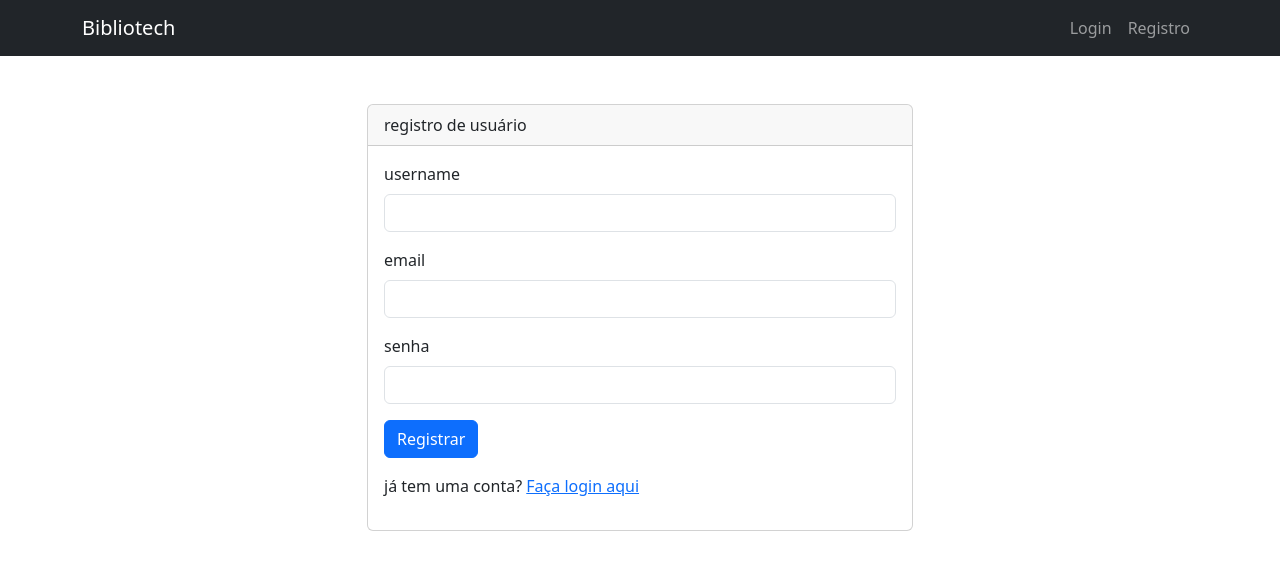
After one commit to lauroolim/bibliotech, a Flask app: page /auth/user/register in a window 1280 px wide. The commit adds this page. Shown: the top 570 px of the page. Run offline with Flask 3, Linux system fonts and the light colour scheme.

Commit message:
feat(auth): login and register users with MVC arch

```diff
--- a/app/__init__.py
+++ b/app/__init__.py
@@ -1,16 +1,44 @@
-from flask import Flask
+from flask import Flask, render_template
 from config import config
 from database import Database
+from flask_login import LoginManager
+from app.repositories.user_repository import PSQLUserRepository
+from app.controllers.auth_controller import AuthController
+import logging
+
+login_manager = LoginManager()
+
+login_manager = LoginManager()
+login_manager.login_view = 'auth.login'
+login_manager.login_message = 'Por favor, faça login para acessar esta página.'
+login_manager.login_message_category = 'info'
 
 def create_app(config_name='development'):
-    app = Flask(__name__)
+    app = Flask(__name__, template_folder='../templates', static_folder='../static')
     app.config.from_object(config[config_name])
 
-    from database import Database
+    logging.basicConfig(
+        level=logging.DEBUG,
+        format='%(asctime)s %(levelname)s %(name)s: %(message)s'
+    )
+
+    app.logger.setLevel(logging.DEBUG)
+
     Database.init_app(app)
+    login_manager.init_app(app)
 
-    @app.route('/test/')
-    def test_page():
-        return '<h1>testeeeee</h1>'
+    user_repository = PSQLUserRepository(Database)
+    auth_controller = AuthController(user_repository)
+
+    @login_manager.user_loader
+    def load_user(user_id):
+        return user_repository.fetch_user_by_id(int(user_id))
+
+    from app.routes.auth_routes import create_auth_blueprint
+    app.register_blueprint(create_auth_blueprint(auth_controller))
+
+    @app.route('/')
+    def index():
+        return render_template('index.html')
 
     return app
--- /dev/null
+++ b/app/controllers/auth_controller.py
@@ -0,0 +1,51 @@
+from app.services.auth_service import AuthService
+from flask import render_template, request, redirect, url_for, flash
+from flask_login import login_user, logout_user, current_user
+import app.repositories.user_repository as UserRepository
+
+class AuthController:
+    def __init__(self, user_repository):
+        self.user_repository = user_repository
+        self.auth_service = AuthService(user_repository)
+
+    def login_user(self):
+        if current_user.is_authenticated:
+            return redirect(url_for('index'))
+
+        if request.method == 'POST':
+            email = request.form['email']
+            password = request.form['password']
+
+            user = self.auth_service.login_user(email, password)
+
+            if user:
+                login_user(user)
+                flash('Logado com sucesso!', 'success')
+                return redirect(url_for('index'))
+            else:
+                flash('Email ou senha inválidos', 'danger')
+
+        return render_template('auth/login.html')
+
+    def register_user(self):
+        if current_user.is_authenticated:
+            return redirect(url_for('index'))
+
+        if request.method == 'POST':
+            username = request.form['username']
+            email = request.form['email']
+            password = request.form['password']
+
+            try:
+                self.auth_service.register_user(username, password, email)
+                flash('Usuario cadastrado com sucesso', 'success')
+                return redirect(url_for('auth.login'))
+            except ValueError as e:
+                flash(str(e), 'danger')
+
+        return render_template('auth/register_user.html')
+
+    def logout_user(self):
+        logout_user()
+        flash('Você saiu com sucesso.', 'info')
+        return redirect(url_for('auth.login'))
--- /dev/null
+++ b/app/routes/auth_routes.py
@@ -0,0 +1,21 @@
+from flask import Blueprint
+from app.controllers.auth_controller import AuthController
+from flask_login import login_required
+
+def create_auth_blueprint(auth_controller):
+    auth_bp = Blueprint('auth', __name__, url_prefix='/auth')
+
+    @auth_bp.route('/user/login', methods=['GET', 'POST'])
+    def login():
+        return auth_controller.login_user()
+
+    @auth_bp.route('/user/register', methods=['GET', 'POST'])
+    def register():
+        return auth_controller.register_user()
+
+    @auth_bp.route('/user/logout', methods=['GET'])
+    @login_required
+    def logout():
+        return auth_controller.logout_user()
+
+    return auth_bp
--- a/config.py
+++ b/config.py
@@ -9,7 +9,7 @@ class Config:
 
 class DevelopmentConfig(Config):
     DEBUG = True
-    DB_ODBC_STRING= os.getenv('DB_ODBC_STRING', 'DRIVER={PostgreSQL};SERVER=localhost;DATABASE=bibliotech;UID=admin;PWD=root')
+    DB_ODBC_STRING= os.getenv('DB_ODBC_STRING', 'DRIVER={PostgreSQL};SERVER=localhost;DATABASE=bibliotech;UID=admin;PWD=root;PORT=5432;')
 class ProductionConfig(Config):
     DEBUG = False
 
--- /dev/null
+++ b/templates/auth/register_user.html
@@ -0,0 +1,33 @@
+{% extends 'base.html' %}
+
+{% block title %}registro de usuário{% endblock %}
+
+{% block content %}
+<div class="row justify-content-center mt-5">
+    <div class="col-md-6">
+        <div class="card">
+            <div class="card-header">registro de usuário</div>
+            <div class="card-body">
+                <form method="POST">
+                    <div class="mb-3">
+                        <label for="username" class="form-label">username</label>
+                        <input type="text" class="form-control" id="username" name="username" required>
+                    </div>
+                    <div class="mb-3">
+                        <label for="email" class="form-label">email</label>
+                        <input type="email" class="form-control" id="email" name="email">
+                    </div>
+                    <div class="mb-3">
+                        <label for="password" class="form-label">senha</label>
+                        <input type="password" class="form-control" id="password" name="password" required>
+                    </div>
+                    <button type="submit" class="btn btn-primary">Registrar</button>
+                </form>
+                <div class="mt-3">
+                    <p>já tem uma conta? <a href="{{ url_for('auth.login') }}">Faça login aqui</a></p>
+                </div>
+            </div>
+        </div>
+    </div>
+</div>
+{% endblock %}
--- /dev/null
+++ b/templates/base.html
@@ -0,0 +1,54 @@
+<!DOCTYPE html>
+<html lang="pt-br">
+<head>
+    <meta charset="UTF-8">
+    <meta name="viewport" content="width=device-width, initial-scale=1.0">
+    <title>{% block title %}Bibliotech{% endblock %}</title>
+    <link href="https://cdn.jsdelivr.net/npm/bootstrap@5.3.0/dist/css/bootstrap.min.css" rel="stylesheet">
+</head>
+<body>
+    <nav class="navbar navbar-expand-lg navbar-dark bg-dark">
+        <div class="container">
+            <a class="navbar-brand" href="{{ url_for('index') }}">Bibliotech</a>
+            <button class="navbar-toggler" type="button" data-bs-toggle="collapse" data-bs-target="#navbarNav">
+                <span class="navbar-toggler-icon"></span>
+            </button>
+            <div class="collapse navbar-collapse" id="navbarNav">
+                <ul class="navbar-nav ms-auto">
+                    {% if current_user.is_authenticated %}
+                    <li class="nav-item">
+                        <span class="nav-link">Olá, {{ current_user.username }}</span>
+                    </li>
+                    <li class="nav-item">
+                        <a class="nav-link" href="{{ url_for('auth.logout') }}">Sair</a>
+                    </li>
+                    {% else %}
+                    <li class="nav-item">
+                        <a class="nav-link" href="{{ url_for('auth.login') }}">Login</a>
+                    </li>
+                    <li class="nav-item">
+                        <a class="nav-link" href="{{ url_for('auth.register') }}">Registro</a>
+                    </li>
+                    {% endif %}
+                </ul>
+            </div>
+        </div>
+    </nav>
+
+    <div class="container mt-4">
+        {% with messages = get_flashed_messages(with_categories=true) %}
+        {% if messages %}
+            {% for category, message in messages %}
+            <div class="alert alert-{{ category }}">
+                {{ message }}
+            </div>
+            {% endfor %}
+        {% endif %}
+        {% endwith %}
+
+        {% block content %}{% endblock %}
+    </div>
+
+    <script src="https://cdn.jsdelivr.net/npm/bootstrap@5.3.0/dist/js/bootstrap.bundle.min.js"></script>
+</body>
+</html>
```
Also changed, not shown: app/models/user.py (+10 -22 lines), app/repositories/user_repository.py (added, +63 -0 lines), app/services/auth_service.py (added, +29 -0 lines), database.py (+28 -7 lines), templates/auth/login.html (added, +29 -0 lines), templates/index.html (+7 -1 lines), app/controllers/__init__.py (deleted), app/models/__init__.py (deleted), app/routes/__init__.py (deleted).
